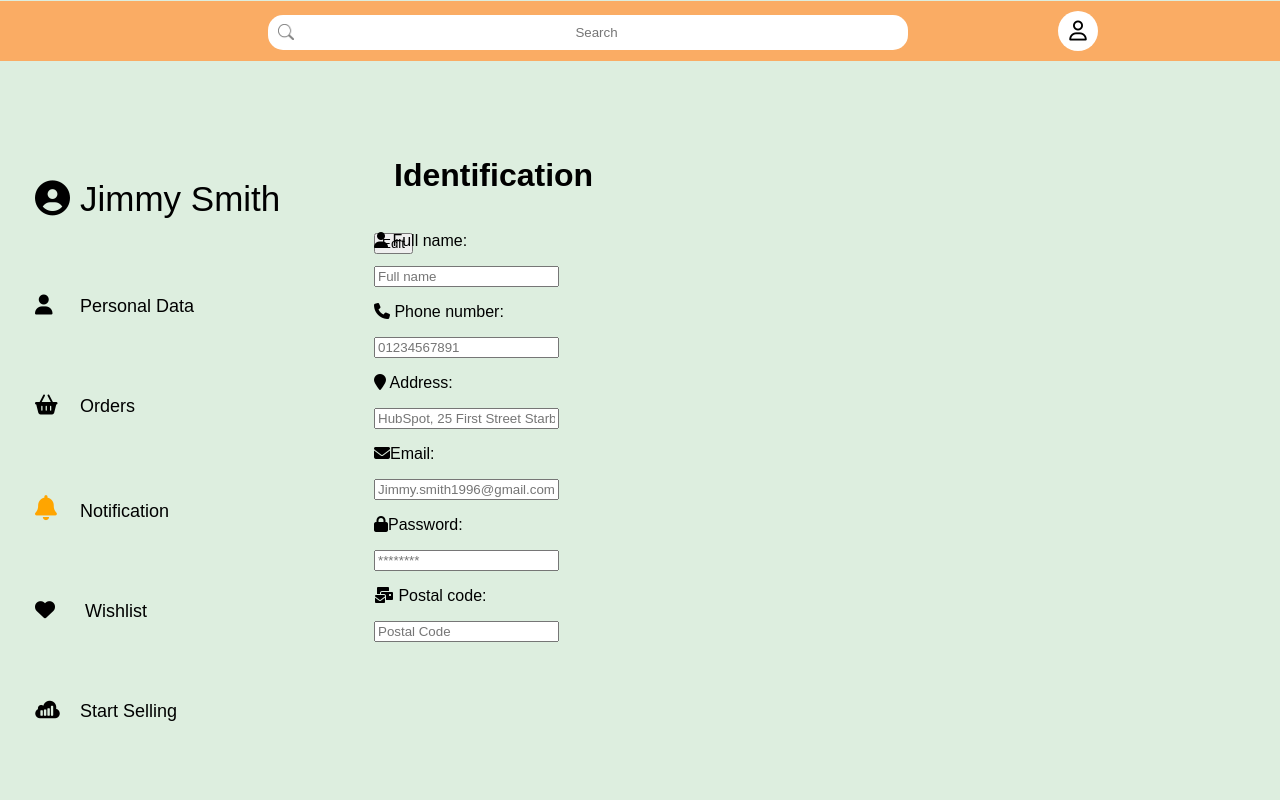
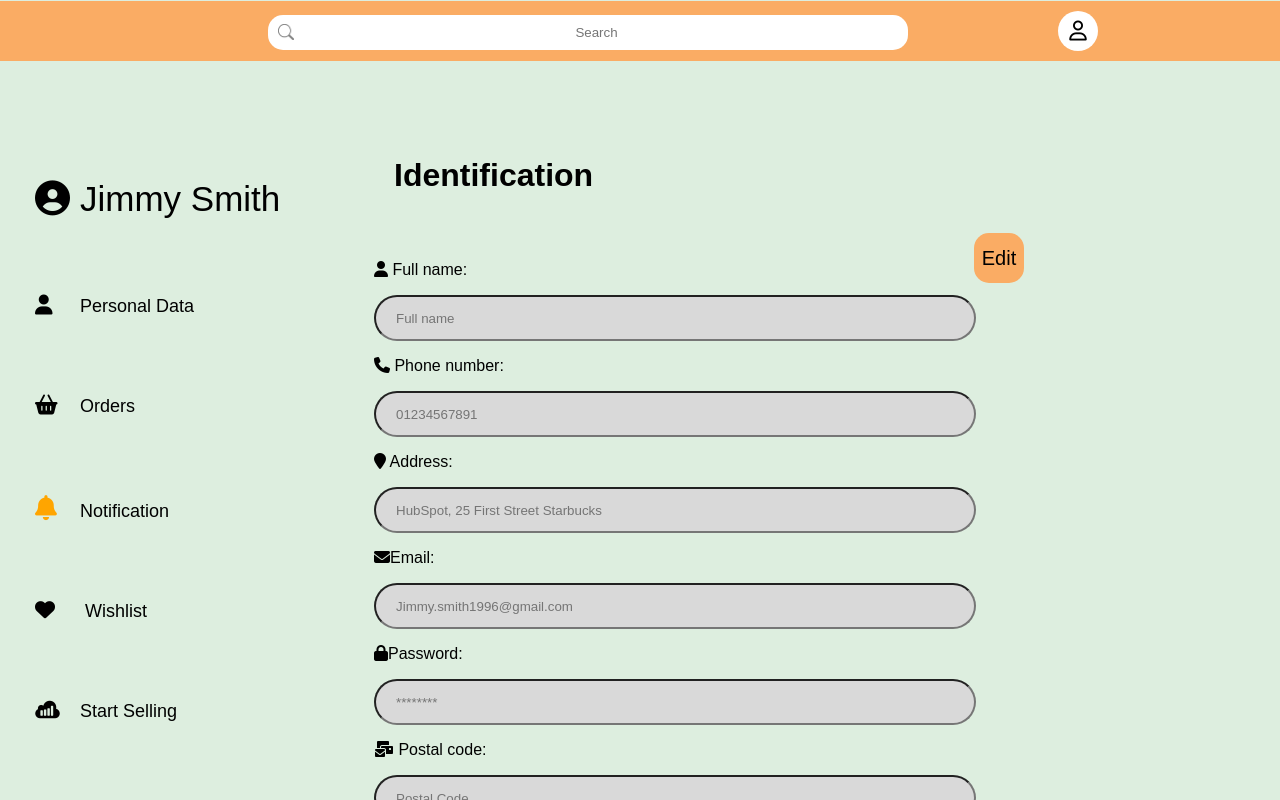
Before and after one commit to BradlyVinceGorgonio/THE-PALENGKE, a plain HTML site: page notificationP.html in a window 1280 px wide. Both pictures are taken after a click on the link "Personal Data". Drawn offline with Linux system fonts and the light colour scheme.

Commit message:
Update notificationP.css
input text

```diff
--- a/notificationP.css
+++ b/notificationP.css
@@ -257,3 +257,26 @@ body {
     background-color: #D9D9D9;
     vertical-align: top;
   }
+
+  .selling-ii{
+    width: 45%;
+    padding-left: 20px;
+    border-radius: 30px;
+    height: 40px;
+    background-color: #D9D9D9;
+
+  }
+
+
+  .personalbutton button {
+    width: 50px;
+    height: 50px;
+    background-color: #FAAC64;
+    border: none;
+    font-size: 20px;
+    margin-left: 600px;
+    color: black !important; /* Change text color to black with !important */
+    border-radius: 15px;
+    cursor: pointer;
+    color: white;
+}
```
